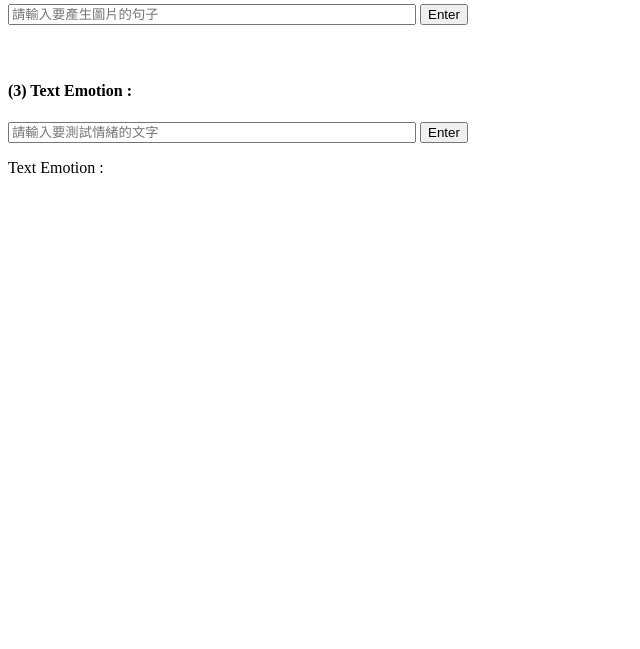
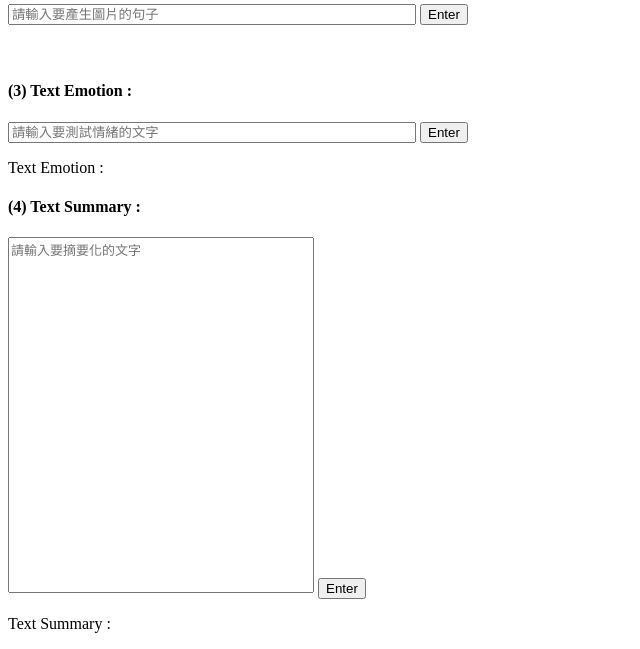
Before and after one commit to Shao-TX/Flask-Application, a Flask app: page / in a window 1280 px wide. Shown: the part 232-881 px from the top of the page, without its empty margins (0-640 px from the left). Before the commit the page ends 405 px from the top, so only its background shows below. Run offline with Flask 2, Linux system fonts and the light colour scheme.

Commit message:
feat : Added function of text to summary

```diff
--- a/app.py
+++ b/app.py
@@ -1,4 +1,4 @@
-from inference import toArduino, text_emotion
+from inference import toArduino, text_emotion, text_summarization
 from generate import g_img_1
 import os
 
@@ -54,6 +54,17 @@ def text_emoiton():
 
     return emotion
 
+# 負責處理文字摘要化
+@app.route("/text_summary", methods=['POST', 'GET'])
+def text_summary():
+    if request.method == 'POST':
+        data = (request.get_data()).decode('utf-8')
+
+    print("文字摘要化中...")
+    summary = text_summarization(data)
+
+    return summary
+
 if __name__ == "__main__":
     app.debug=True
     app.run()
--- /dev/null
+++ b/static/js/text2summary.js
@@ -0,0 +1,15 @@
+$(document).ready(function () {
+    $("#text2summary_button").click(function () {
+        var e_text = $('#text2summary').val()
+        console.log(e_text);
+        $.ajax({
+            type: "POST",
+            url: "http://127.0.0.1:5000/text_summary",
+            data: e_text,
+            success: function (response) {
+                alert(response)
+                $('#summary_state').text(response);
+            }
+        });
+    });
+});
--- a/templates/home.html
+++ b/templates/home.html
@@ -6,9 +6,12 @@
     <title>Reading System</title>
     <link rel="icon" href="{{ url_for('static', filename='img/cat_oh.ico') }}">
     <script src="https://ajax.googleapis.com/ajax/libs/jquery/3.6.0/jquery.min.js"></script>
+
     <script src="../static/js/arduino.js"></script>
     <script src="../static/js/text2image.js"></script>
     <script src="../static/js/text2emotion.js"></script>
+    <script src="../static/js/text2summary.js"></script>
+
     <link rel="stylesheet", href="../static/css/toogle_switch.css" />
     <link rel="stylesheet", href="../static/css/loding_icon.css" />
 </head>
@@ -44,6 +47,15 @@
         <br />
         <p id="emotion_state">Text Emotion : </p>
     </div>
+
+    <div>
+        <h4>(4) Text Summary : </h4>
+        <textarea id="text2summary", placeholder="請輸入要摘要化的文字", style="resize: none; width: 300px; height: 350px; font-size:13px;"></textarea>
+        <button id="text2summary_button", type="button">Enter</button>
+        <br />
+        <p >Text Summary : </p>
+        <p id="summary_state", style="font-size: 13px;"></p>
+    </div>
 </body>
 
 </html>
```
Also changed, not shown: inference.py (+8 -11 lines).
